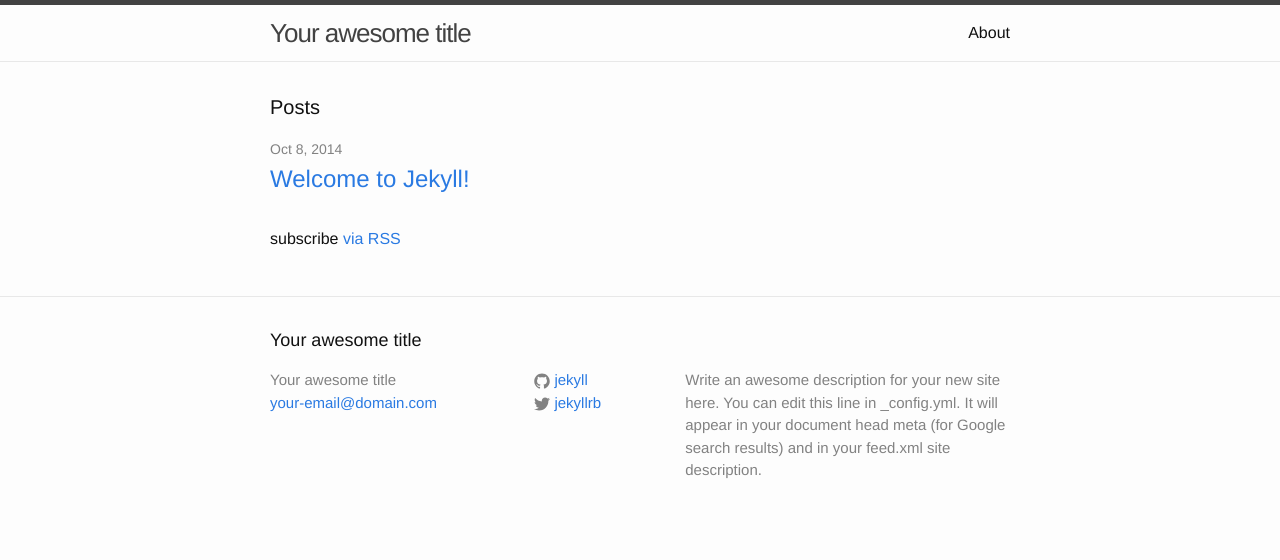
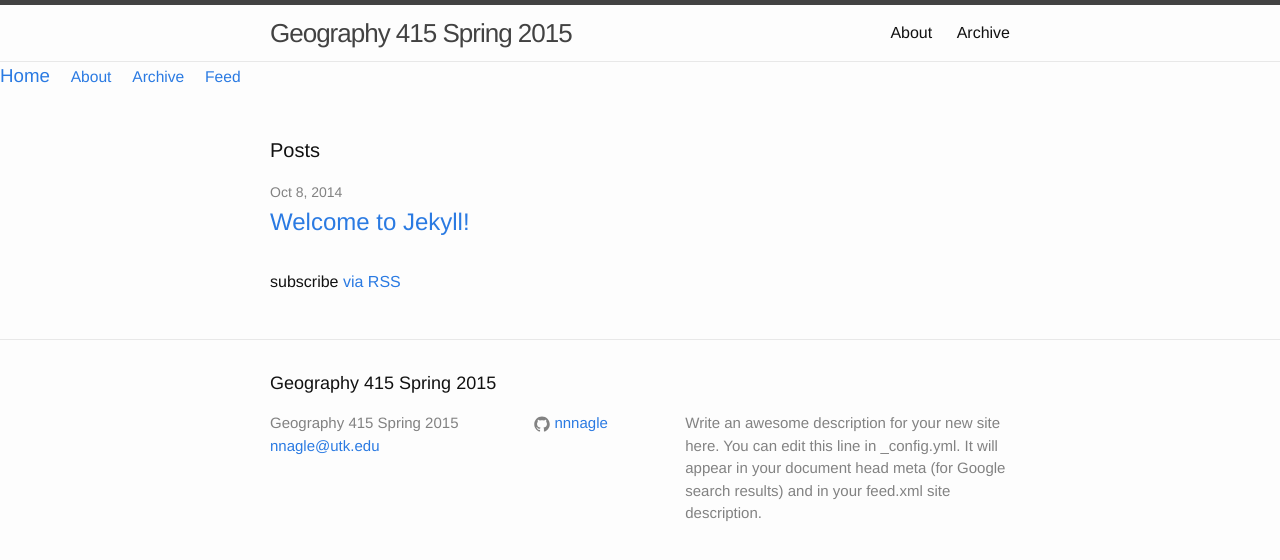
Before and after one commit to UTK-geog415-s15/UTK-geog415-s15.github.io, a Jekyll site: the page built from index.html, in a window 1280 px wide. Shown: the top 560 px of the page. Built offline with Jekyll 4.4.1, drawn with Linux system fonts in a browser that asks for light colours.

Commit message:
added archive

```diff
--- a/_config.yml
+++ b/_config.yml
@@ -1,14 +1,18 @@
 # Site settings
-title: Your awesome title
-email: your-email@domain.com
+title: Geography 415 Spring 2015
+email: nnagle@utk.edu
 description: > # this means to ignore newlines until "baseurl:"
   Write an awesome description for your new site here. You can edit this
   line in _config.yml. It will appear in your document head meta (for
   Google search results) and in your feed.xml site description.
 baseurl: "" # the subpath of your site, e.g. /blog/
-url: "http://yourdomain.com" # the base hostname & protocol for your site
-twitter_username: jekyllrb
-github_username:  jekyll
+url: "http://utk-geog515-s15.github.io" # the base hostname & protocol for your site
+github_username:  nnnagle
 
 # Build settings
 markdown: kramdown
+
+pages_list:
+  About: '/about'
+  Archive: '/archive'
+  Feed: '/atom.xml'
--- a/_layouts/default.html
+++ b/_layouts/default.html
@@ -6,6 +6,17 @@
   <body>
 
     {% include header.html %}
+      <div class="masthead">
+        <h3 class="masthead-title">
+          <!-- <a href="/" title="Home">{{ site.title }}</a> -->
+	  <a href="/" title="Home">Home</a>
+
+          {% for page in site.pages_list %}
+              &nbsp;&nbsp;&nbsp;<small><a href="{{ page[1]  }}">{{ page[0] }}</a></small>
+          {% endfor %}
+
+        </h3>
+      </div>
 
     <div class="page-content">
       <div class="wrapper">
--- /dev/null
+++ b/misc.txt
@@ -0,0 +1,2 @@
+I used some from this page:
+http://joshualande.com/jekyll-github-pages-poole/
```
Also changed, not shown: archive.md (added, +11 -0 lines), 9 other files.
